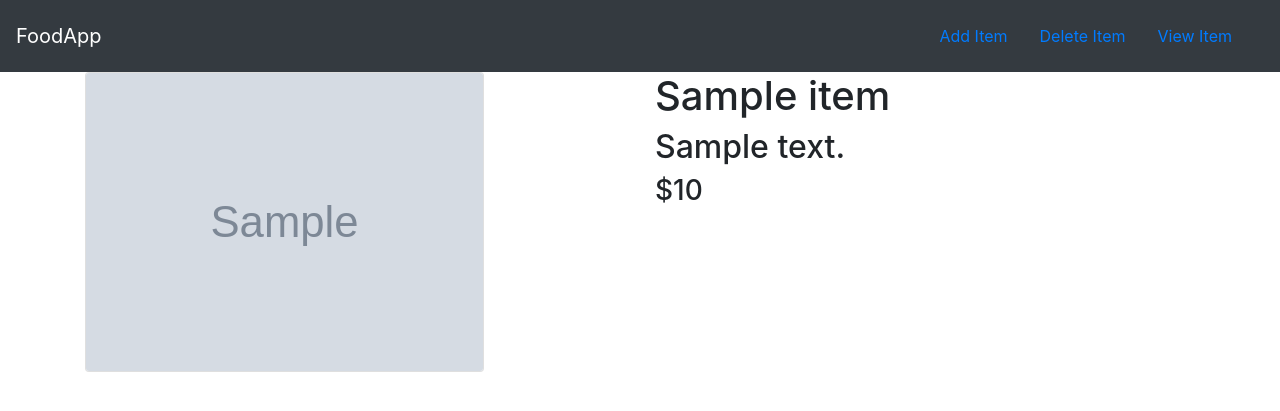
After one commit to ioanavladau/django_food_app, a Django app: template food/templates/food/detail.html in a window 1280 px wide. The commit adds this page. Shown: the top 411 px of the page. Run offline with Django 3.2, Linux system fonts and the light colour scheme; the template is opened without the code that fills it: most values are stand-ins (such as "Sample title", 1, 10 or a date in 2020); grey boxes marked "Sample" are stand-in pictures; some libraries are stand-ins or nearby versions.

Commit message:
static files + site design w/ bootstrap

```diff
--- a/food/models.py
+++ b/food/models.py
@@ -10,3 +10,4 @@ class Item(models.Model):
     item_name = models.CharField(max_length=200)
     item_desc = models.CharField(max_length=200)
     item_price = models.IntegerField()
+    item_image = models.CharField(max_length=500, default="https://ultkitchen.ca/wp-content/uploads/2018/08/food-image-placeholder.png")
--- /dev/null
+++ b/food/static/food/style.css
@@ -0,0 +1,4 @@
+body {
+    background-color: lightyellow;
+    color: red;
+}
--- /dev/null
+++ b/food/templates/food/base.html
@@ -0,0 +1,29 @@
+{% load static %}
+
+<!DOCTYPE html>
+<html lang="en">
+<head>
+    <meta charset="UTF-8">
+    <meta name="viewport" content="width=device-width, initial-scale=1.0">
+    <meta http-equiv="X-UA-Compatible" content="ie=edge">
+    <link rel="stylesheet" type="text/css" href="{% static 'food/style.css' %}">
+    <link rel="stylesheet" href="https://stackpath.bootstrapcdn.com/bootstrap/4.4.1/css/bootstrap.min.css" integrity="sha384-Vkoo8x4CGsO3+Hhxv8T/Q5PaXtkKtu6ug5TOeNV6gBiFeWPGFN9MuhOf23Q9Ifjh" crossorigin="anonymous">
+    <script src="https://code.jquery.com/jquery-3.4.1.slim.min.js" integrity="sha384-J6qa4849blE2+poT4WnyKhv5vZF5SrPo0iEjwBvKU7imGFAV0wwj1yYfoRSJoZ+n" crossorigin="anonymous"></script>
+    <script src="https://stackpath.bootstrapcdn.com/bootstrap/4.4.1/js/bootstrap.min.js" integrity="sha384-wfSDF2E50Y2D1uUdj0O3uMBJnjuUD4Ih7YwaYd1iqfktj0Uod8GCExl3Og8ifwB6" crossorigin="anonymous"></script>
+    <title>Document</title>
+</head>
+<body>
+
+    <nav class="navbar navbar-dark bg-dark">
+        <a href="#" class="navbar-brand">FoodApp</a>
+        <div class="navbar">
+            <a class="nav-item nav-link" href="#">Add Item</a>
+            <a class="nav-item nav-link" href="#">Delete Item</a>
+            <a class="nav-item nav-link" href="#">View Item</a>
+        </div>
+    </nav>
+
+    {% block body %}
+    {% endblock %}
+</body>
+</html>
--- /dev/null
+++ b/food/templates/food/detail.html
@@ -0,0 +1,19 @@
+{% extends 'food/base.html' %}
+
+{% block body %}
+
+    <div class="container">
+        <div class="row">
+            <div class="col-md-6">
+                <img height="300px" src="{{ item.item_image }}" class="card" alt=""/>
+            </div>
+            <div class="col-md-6">
+                <h1>{{ item.item_name }}</h1>
+                <h2>{{ item.item_desc }}</h2>
+                <h3>${{ item.item_price }}</h3>
+            </div>
+        </div>
+
+    </div>
+
+{% endblock %}
--- a/food/urls.py
+++ b/food/urls.py
@@ -1,7 +1,12 @@
 from . import views
 from django.urls import path
 
+app_name = 'food'
+
 urlpatterns = [
+    #/food/
     path('', views.index, name='index'),
+    #/food/1
+    path('<int:item_id>/', views.detail, name='detail'),
     path('item/', views.item, name='item')
 ]
```
Also changed, not shown: food/templates/food/index.html (+50 -7 lines), food/views.py (+9 -1 lines), db.sqlite3, food/migrations/0002_item_item_image.py (added).
